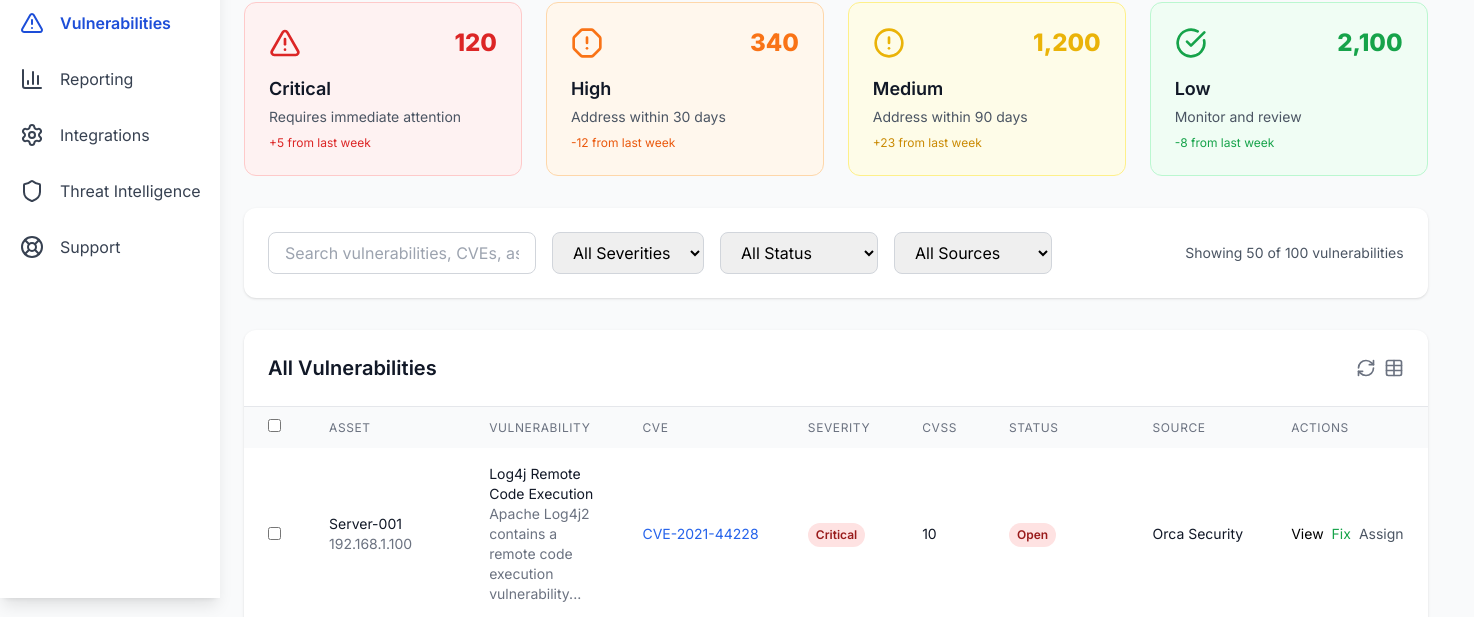
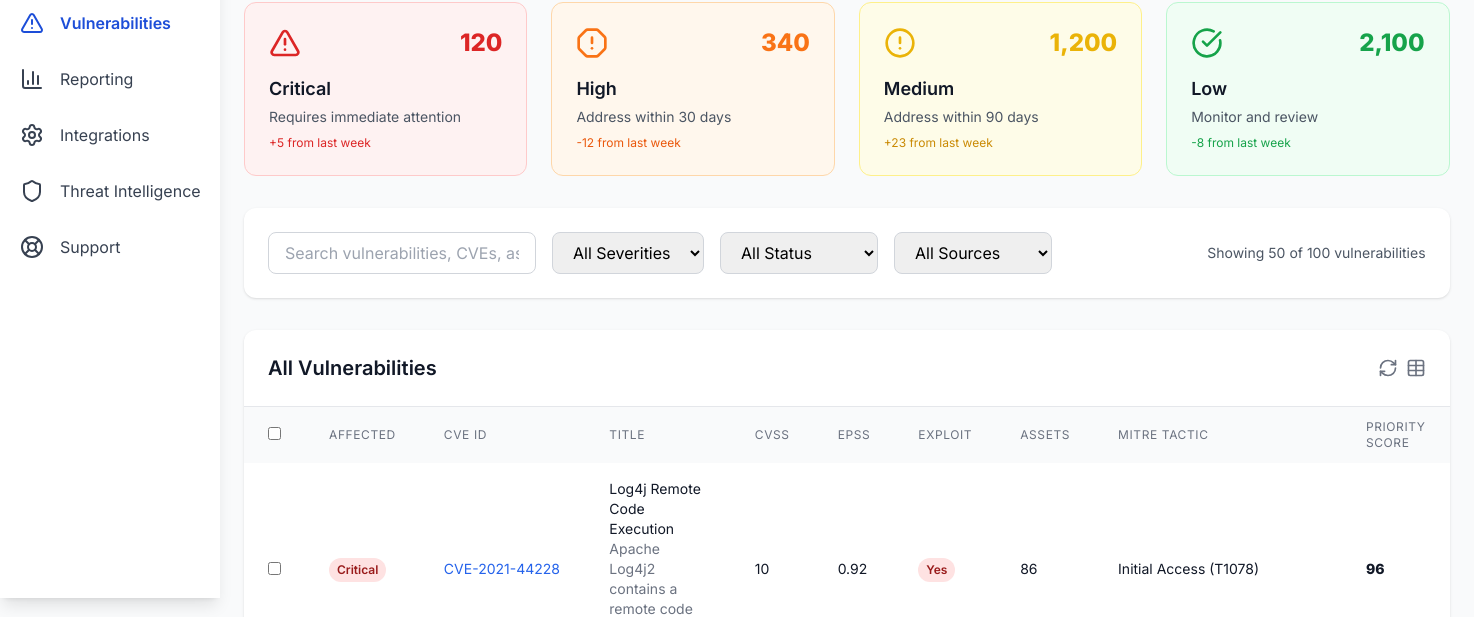
Before and after one commit to TPK2006/VulNova-Demo-Version-_Backup, a plain HTML site: page vulnerabilities.html in a window 1280 px wide. Shown: the part 202-819 px from the top of the page, 1474 px wide, since content can reach past the window. Drawn offline with nearby package versions, Linux system fonts and the light colour scheme.

Commit message:
folders created

```diff
--- a/vulnerabilities.js
+++ b/scripts/vulnerabilities.js
@@ -29,7 +29,12 @@
     source: 'Orca Security',
     description: 'Apache Log4j2 contains a remote code execution vulnerability via the JNDI LDAP endpoint.',
     firstDetected: '2024-01-15',
-    lastSeen: '2024-07-01'
+    lastSeen: '2024-07-01',
+    epssScore: 0.92,
+    exploitAvailable: true,
+    affectedAssets: 86,
+    mitreTactic: 'Initial Access (T1078)',
+    priorityScore: 96
   },
   {
     id: 2,
@@ -43,7 +48,12 @@
     source: 'Tenable',
     description: 'Spring Framework contains a remote code execution vulnerability in the Data Binding mechanism.',
     firstDetected: '2024-02-10',
-    lastSeen: '2024-07-02'
+    lastSeen: '2024-07-02',
+    epssScore: 0.87,
+    exploitAvailable: true,
+    affectedAssets: 42,
+    mitreTactic: 'Initial Access (T1078)',
+    priorityScore: 89
   },
   {
     id: 3,
@@ -57,7 +67,12 @@
     source: 'SonarQube',
     description: 'Multiple SQL injection vulnerabilities in database queries.',
     firstDetected: '2024-03-05',
-    lastSeen: '2024-07-03'
+    lastSeen: '2024-07-03',
+    epssScore: 0.45,
+    exploitAvailable: false,
+    affectedAssets: 12,
+    mitreTactic: 'Persistence (T1078)',
+    priorityScore: 72
   },
   {
     id: 4,
@@ -71,7 +86,12 @@
     source: 'Qualys',
     description: 'Authentication bypass vulnerability in firewall management interface.',
     firstDetected: '2024-01-20',
-    lastSeen: '2024-06-15'
+    lastSeen: '2024-06-15',
+    epssScore: 0.32,
+    exploitAvailable: true,
+    affectedAssets: 5,
+    mitreTactic: 'Initial Access (T1078)',
+    priorityScore: 85
   },
   {
     id: 5,
@@ -85,7 +105,12 @@
     source: 'Tenable',
     description: 'Local privilege escalation vulnerability in system service.',
     firstDetected: '2024-04-12',
-    lastSeen: '2024-07-04'
+    lastSeen: '2024-07-04',
+    epssScore: 0.18,
+    exploitAvailable: false,
+    affectedAssets: 23,
+    mitreTactic: 'Privilege Escalation (T1068)',
+    priorityScore: 58
   }
 ];
 
@@ -100,6 +125,20 @@
 const sources = ['Orca Security', 'Tenable', 'SonarQube', 'Qualys'];
 const statuses = ['Open', 'In Progress', 'Fixed', 'False Positive'];
 const severities = ['Critical', 'High', 'Medium', 'Low'];
+const mitreTactics = [
+  'Initial Access (T1078)',
+  'Execution (T1203)',
+  'Persistence (T1098)',
+  'Privilege Escalation (T1068)',
+  'Defense Evasion (T1027)',
+  'Credential Access (T1110)',
+  'Discovery (T1016)',
+  'Lateral Movement (T1021)',
+  'Collection (T1119)',
+  'Command and Control (T1071)',
+  'Exfiltration (T1048)',
+  'Impact (T1489)'
+];
 
 // Generate additional vulnerabilities
 for (let i = 6; i <= 100; i++) {
@@ -108,6 +147,7 @@
   const severity = severities[Math.floor(Math.random() * severities.length)];
   const source = sources[Math.floor(Math.random() * sources.length)];
   const status = statuses[Math.floor(Math.random() * statuses.length)];
+  const tactic = mitreTactics[Math.floor(Math.random() * mitreTactics.length)];
 
   let cvssScore;
   switch(severity) {
@@ -129,7 +169,12 @@
     source: source,
     description: `${severity} severity ${vulnType.toLowerCase()} vulnerability requiring attention.`,
     firstDetected: `2024-0${Math.floor(Math.random() * 6) + 1}-${String(Math.floor(Math.random() * 28) + 1).padStart(2, '0')}`,
-    lastSeen: `2024-07-0${Math.floor(Math.random() * 4) + 1}`
+    lastSeen: `2024-07-0${Math.floor(Math.random() * 4) + 1}`,
+    epssScore: parseFloat((Math.random() * 1).toFixed(2)),
+    exploitAvailable: Math.random() > 0.5,
+    affectedAssets: Math.floor(Math.random() * 100) + 1,
+    mitreTactic: tactic,
+    priorityScore: Math.floor(Math.random() * 100) + 1
   });
 }
 
@@ -148,11 +193,9 @@
     'Low': 'bg-green-100 text-green-800'
   };
 
-  const statusColors = {
-    'Open': 'bg-red-100 text-red-800',
-    'In Progress': 'bg-yellow-100 text-yellow-800',
-    'Fixed': 'bg-green-100 text-green-800',
-    'False Positive': 'bg-gray-100 text-gray-800'
+  const exploitColors = {
+    true: 'bg-red-100 text-red-800',
+    false: 'bg-green-100 text-green-800'
   };
 
   tbody.innerHTML = vulns.slice(0, 50).map(vuln => `
@@ -161,38 +204,34 @@
         <input type="checkbox" class="vuln-checkbox" value="${vuln.id}">
       </td>
       <td class="px-6 py-4 whitespace-nowrap">
-        <div class="flex items-center">
-          <div>
-            <div class="text-sm font-medium text-gray-900">${vuln.assetName}</div>
-            <div class="text-sm text-gray-500">${vuln.ipAddress}</div>
-          </div>
-        </div>
+        <span class="inline-flex px-2 py-1 text-xs font-semibold rounded-full ${severityColors[vuln.severity]}">${vuln.severity}</span>
+      </td>
+      <td class="px-6 py-4 whitespace-nowrap">
+        <div class="text-sm text-blue-600 hover:underline cursor-pointer" onclick="showCVEDetails('${vuln.cve}')">${vuln.cve}</div>
       </td>
       <td class="px-6 py-4">
         <div class="text-sm text-gray-900">${vuln.vulnerability}</div>
         <div class="text-sm text-gray-500">${vuln.description.substring(0, 60)}...</div>
       </td>
       <td class="px-6 py-4 whitespace-nowrap">
-        <div class="text-sm text-blue-600 hover:underline cursor-pointer" onclick="showCVEDetails('${vuln.cve}')">${vuln.cve}</div>
-      </td>
-      <td class="px-6 py-4 whitespace-nowrap">
-        <span class="inline-flex px-2 py-1 text-xs font-semibold rounded-full ${severityColors[vuln.severity]}">${vuln.severity}</span>
-      </td>
-      <td class="px-6 py-4 whitespace-nowrap">
         <div class="text-sm text-gray-900 font-medium">${vuln.cvssScore}</div>
       </td>
       <td class="px-6 py-4 whitespace-nowrap">
-        <span class="inline-flex px-2 py-1 text-xs font-semibold rounded-full ${statusColors[vuln.status]}">${vuln.status}</span>
+        <div class="text-sm text-gray-900">${vuln.epssScore}</div>
       </td>
       <td class="px-6 py-4 whitespace-nowrap">
-        <div class="text-sm text-gray-900">${vuln.source}</div>
+        <span class="inline-flex px-2 py-1 text-xs font-semibold rounded-full ${exploitColors[vuln.exploitAvailable]}">
+          ${vuln.exploitAvailable ? 'Yes' : 'No'}
+        </span>
       </td>
-      <td class="px-6 py-4 whitespace-nowrap text-sm font-medium">
-        <div class="flex space-x-2">
-          <button class="text-primary-600 hover:text-primary-900" onclick="viewVulnerability(${vuln.id})">View</button>
-          <button class="text-green-600 hover:text-green-900" onclick="markFixed(${vuln.id})">Fix</button>
-          <button class="text-gray-600 hover:text-gray-900" onclick="assignVulnerability(${vuln.id})">Assign</button>
-        </div>
+      <td class="px-6 py-4 whitespace-nowrap">
+        <div class="text-sm text-gray-900">${vuln.affectedAssets}</div>
+      </td>
+      <td class="px-6 py-4 whitespace-nowrap">
+        <div class="text-sm text-gray-900">${vuln.mitreTactic}</div>
+      </td>
+      <td class="px-6 py-4 whitespace-nowrap">
+        <div class="text-sm text-gray-900 font-bold">${vuln.priorityScore}</div>
       </td>
     </tr>
   `).join('');
@@ -255,14 +294,6 @@
     let aVal, bVal;
 
     switch(field) {
-      case 'asset':
-        aVal = a.assetName;
-        bVal = b.assetName;
-        break;
-      case 'vulnerability':
-        aVal = a.vulnerability;
-        bVal = b.vulnerability;
-        break;
       case 'severity':
         const severityOrder = { 'Critical': 0, 'High': 1, 'Medium': 2, 'Low': 3 };
         aVal = severityOrder[a.severity];
@@ -271,6 +302,18 @@
       case 'cvss':
         aVal = a.cvssScore;
         bVal = b.cvssScore;
+        break;
+      case 'epss':
+        aVal = a.epssScore;
+        bVal = b.epssScore;
+        break;
+      case 'priority':
+        aVal = a.priorityScore;
+        bVal = b.priorityScore;
+        break;
+      case 'assets':
+        aVal = a.affectedAssets;
+        bVal = b.affectedAssets;
         break;
       default:
         return 0;
@@ -296,16 +339,17 @@
 // Function to export vulnerabilities report
 function exportVulnerabilitiesReport() {
   const csvContent = [
-    ['Asset Name', 'IP Address', 'Vulnerability', 'CVE', 'Severity', 'CVSS Score', 'Status', 'Source', 'Description', 'First Detected', 'Last Seen'],
+    ['Affected', 'CVE ID', 'Title', 'CVSS', 'EPSS', 'Exploit', 'Assets', 'MITRE Tactic', 'Priority Score', 'Description', 'First Detected', 'Last Seen'],
     ...filteredVulnerabilities.map(vuln => [
-      vuln.assetName,
-      vuln.ipAddress,
+      vuln.severity,
+      vuln.cve,
       vuln.vulnerability,
-      vuln.cve,
-      vuln.severity,
       vuln.cvssScore,
-      vuln.status,
-      vuln.source,
+      vuln.epssScore,
+      vuln.exploitAvailable ? 'Yes' : 'No',
+      vuln.affectedAssets,
+      vuln.mitreTactic,
+      vuln.priorityScore,
       vuln.description,
       vuln.firstDetected,
       vuln.lastSeen
@@ -342,7 +386,10 @@
 
 // Placeholder functions for actions
 function viewVulnerability(id) {
-  alert(`Viewing vulnerability details for ID: ${id}`);
+  const vuln = vulnerabilities.find(v => v.id === id);
+  if (vuln) {
+    alert(`Viewing vulnerability details:\n\nCVE: ${vuln.cve}\nTitle: ${vuln.vulnerability}\nSeverity: ${vuln.severity}\nCVSS: ${vuln.cvssScore}\nEPSS: ${vuln.epssScore}\nExploit: ${vuln.exploitAvailable ? 'Yes' : 'No'}\nAssets: ${vuln.affectedAssets}\nMITRE: ${vuln.mitreTactic}\nPriority: ${vuln.priorityScore}\n\n${vuln.description}`);
+  }
 }
 
 function markFixed(id) {
@@ -362,7 +409,7 @@
 }
 
 function showCVEDetails(cve) {
-  alert(`Showing details for ${cve}`);
+  alert(`Showing details for ${cve}\n\nThis would typically open a detailed view or external CVE database information.`);
 }
 
 function refreshVulnerabilities() {
--- a/vulnerabilities.css
+++ b/styles/vulnerabilities.css
@@ -48,8 +48,6 @@
   background-color: #f1f1f1;
 }
 
-
-
 /* Add these styles to vulnerabilities.css */
 .sidebar-link {
   display: flex;
--- a/vulnerabilities.html
+++ b/vulnerabilities.html
@@ -5,7 +5,7 @@
   <meta name="viewport" content="width=device-width, initial-scale=1.0">
   <title>VulNova - Vulnerabilities</title>
   <link href="https://fonts.googleapis.com/css2?family=Inter:wght@400;600;800&display=swap" rel="stylesheet">
-  <link href="vulnerabilities.css" rel="stylesheet">
+  <link href="styles/vulnerabilities.css" rel="stylesheet">
   <script src="https://cdn.tailwindcss.com"></script>
   <script src="https://unpkg.com/lucide@latest/dist/umd/lucide.js"></script>
 </head>
@@ -170,22 +170,33 @@
                   <th class="px-6 py-3 text-left text-xs font-medium text-gray-500 uppercase tracking-wider">
                     <input type="checkbox" id="selectAll" onchange="toggleSelectAll()">
                   </th>
-                  <th class="px-6 py-3 text-left text-xs font-medium text-gray-500 uppercase tracking-wider cursor-pointer" onclick="sortTable('asset')">
-                    Asset <i data-lucide="chevron-up-down" class="w-4 h-4 inline ml-1"></i>
+                  <th class="px-6 py-3 text-left text-xs font-medium text-gray-500 uppercase tracking-wider">
+                    Affected
                   </th>
-                  <th class="px-6 py-3 text-left text-xs font-medium text-gray-500 uppercase tracking-wider cursor-pointer" onclick="sortTable('vulnerability')">
-                    Vulnerability <i data-lucide="chevron-up-down" class="w-4 h-4 inline ml-1"></i>
+                  <th class="px-6 py-3 text-left text-xs font-medium text-gray-500 uppercase tracking-wider">
+                    CVE ID
                   </th>
-                  <th class="px-6 py-3 text-left text-xs font-medium text-gray-500 uppercase tracking-wider">CVE</th>
-                  <th class="px-6 py-3 text-left text-xs font-medium text-gray-500 uppercase tracking-wider cursor-pointer" onclick="sortTable('severity')">
-                    Severity <i data-lucide="chevron-up-down" class="w-4 h-4 inline ml-1"></i>
+                  <th class="px-6 py-3 text-left text-xs font-medium text-gray-500 uppercase tracking-wider">
+                    Title
                   </th>
-                  <th class="px-6 py-3 text-left text-xs font-medium text-gray-500 uppercase tracking-wider cursor-pointer" onclick="sortTable('cvss')">
-                    CVSS <i data-lucide="chevron-up-down" class="w-4 h-4 inline ml-1"></i>
+                  <th class="px-6 py-3 text-left text-xs font-medium text-gray-500 uppercase tracking-wider">
+                    CVSS
                   </th>
-                  <th class="px-6 py-3 text-left text-xs font-medium text-gray-500 uppercase tracking-wider">Status</th>
-                  <th class="px-6 py-3 text-left text-xs font-medium text-gray-500 uppercase tracking-wider">Source</th>
-                  <th class="px-6 py-3 text-left text-xs font-medium text-gray-500 uppercase tracking-wider">Actions</th>
+                  <th class="px-6 py-3 text-left text-xs font-medium text-gray-500 uppercase tracking-wider">
+                    EPSS
+                  </th>
+                  <th class="px-6 py-3 text-left text-xs font-medium text-gray-500 uppercase tracking-wider">
+                    Exploit
+                  </th>
+                  <th class="px-6 py-3 text-left text-xs font-medium text-gray-500 uppercase tracking-wider">
+                    Assets
+                  </th>
+                  <th class="px-6 py-3 text-left text-xs font-medium text-gray-500 uppercase tracking-wider">
+                    MITRE Tactic
+                  </th>
+                  <th class="px-6 py-3 text-left text-xs font-medium text-gray-500 uppercase tracking-wider">
+                    Priority Score
+                  </th>
                 </tr>
               </thead>
               <tbody id="allVulnsTableBody" class="bg-white divide-y divide-gray-200">
@@ -226,6 +237,6 @@
     </div>
   </div>
 
-  <script src="vulnerabilities.js"></script>
+  <script src="scripts/vulnerabilities.js"></script>
 </body>
 </html>
```
Also changed, not shown: index.html (+2 -2 lines), integrations.html (+2 -2 lines), reporting.html (+2 -2 lines), support.html (+2 -2 lines), threat-intelligence.html (+2 -2 lines), scripts/integrations.js (renamed from integrations.js), scripts/reporting.js (renamed from reporting.js), scripts/script.js (renamed from script.js), scripts/support.js (renamed from support.js), scripts/threat-intelligence.js (renamed from threat-intelligence.js), styles/assets.css (renamed from assets.css), styles/integrations.css (renamed from integrations.css), styles/reporting.css (renamed from reporting.css), styles/styles.css (renamed from styles.css), 2 more files.
